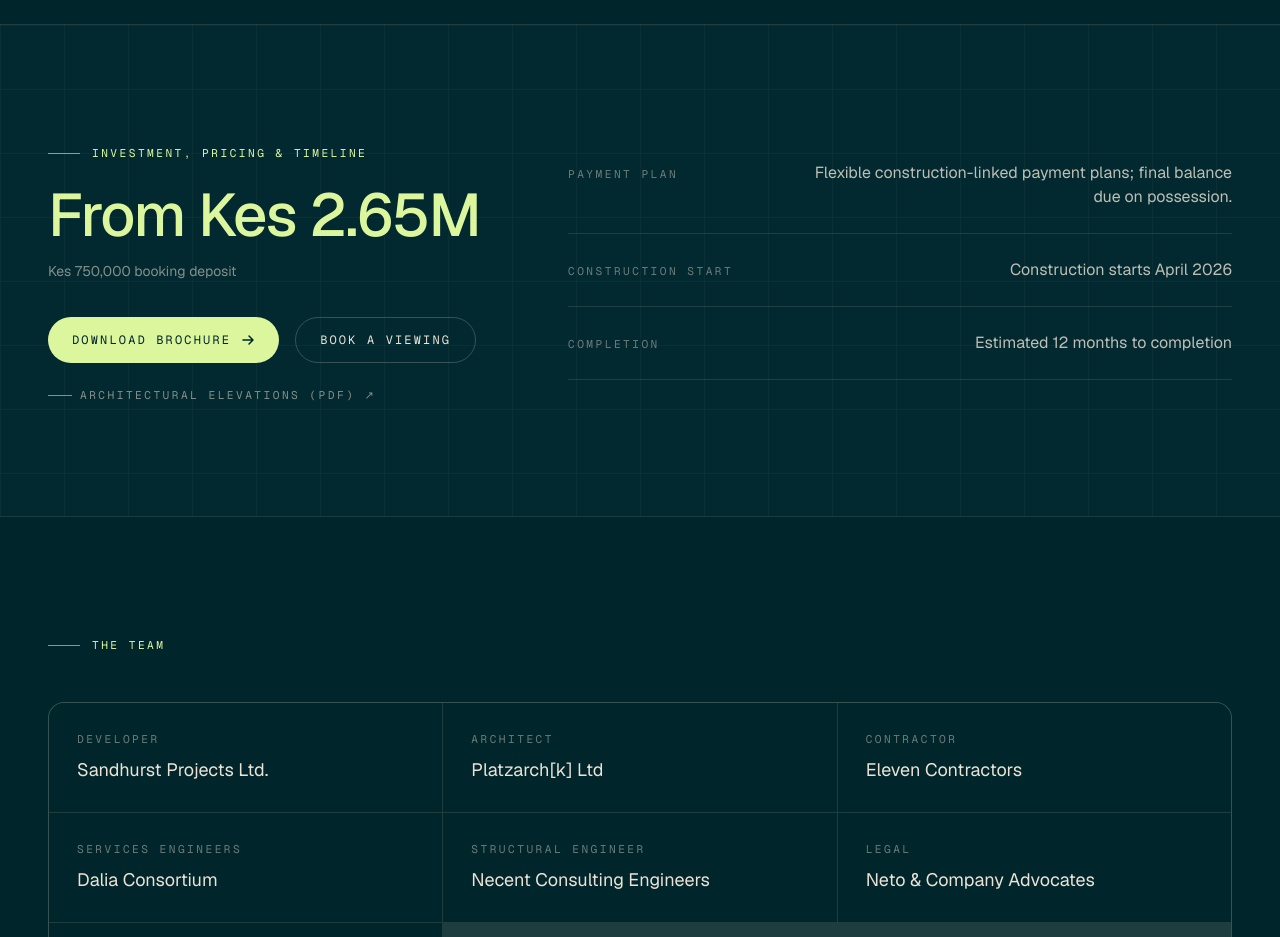
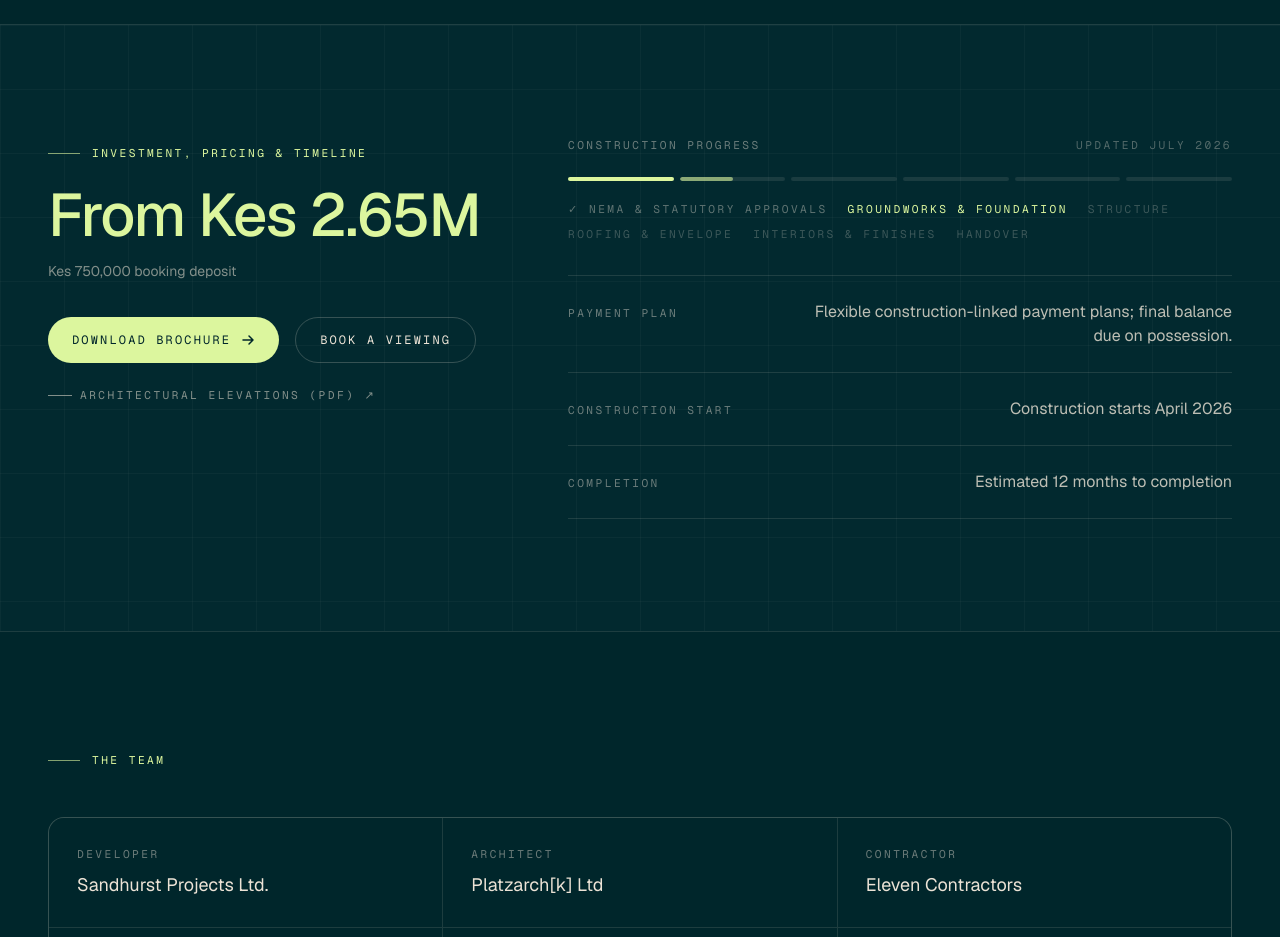
Before and after one commit to odawosm/sandhurst_project, a Next.js app: page /projects/the-woods-ogango in a window 1280 px wide. Shown: the part 5840-6777 px from the top of the page. Built offline with nearby package versions, Linux system fonts and the light colour scheme.

Commit message:
Feature: Add construction progress tracker to the project Investment section

```diff
--- a/components/project/ProjectInvestment.jsx
+++ b/components/project/ProjectInvestment.jsx
@@ -1,6 +1,61 @@
 import Container from "@/components/ui/Container";
 import Eyebrow from "@/components/ui/Eyebrow";
 import Button from "@/components/ui/Button";
+
+const segment = {
+  complete: "bg-accent",
+  current: "bg-cream/10",
+  upcoming: "bg-cream/10",
+};
+
+const phaseText = {
+  complete: "text-cream/40",
+  current: "text-accent",
+  upcoming: "text-cream/25",
+};
+
+function ConstructionProgress({ progress }) {
+  const { phases, updated } = progress;
+  const done = phases.filter((p) => p.status === "complete").length;
+  const current = phases.find((p) => p.status === "current");
+
+  return (
+    <div className="border-b border-line pb-8">
+      <div className="flex flex-wrap items-baseline justify-between gap-x-4 gap-y-1">
+        <span className="label text-cream/45">Construction Progress</span>
+        <span className="label text-cream/35">Updated {updated}</span>
+      </div>
+
+      <div
+        className="mt-6 flex gap-1.5"
+        role="img"
+        aria-label={`Construction progress: ${done} of ${phases.length} phases complete${
+          current ? `, currently ${current.label}` : ""
+        }`}
+      >
+        {phases.map((p) => (
+          <div key={p.label} className={`h-1 flex-1 overflow-hidden rounded-full ${segment[p.status]}`}>
+            {p.status === "current" && (
+              <div className="h-full w-1/2 rounded-full bg-accent motion-safe:animate-pulse" />
+            )}
+          </div>
+        ))}
+      </div>
+
+      <ol className="mt-5 flex flex-wrap gap-x-5 gap-y-2">
+        {phases.map((p) => (
+          <li key={p.label} className={`label ${phaseText[p.status]}`}>
+            {p.status === "complete" && <span aria-hidden="true">✓ </span>}
+            {p.label}
+            <span className="sr-only">
+              {p.status === "complete" ? " (complete)" : p.status === "current" ? " (in progress)" : " (upcoming)"}
+            </span>
+          </li>
+        ))}
+      </ol>
+    </div>
+  );
+}
 
 export default function ProjectInvestment({ project }) {
   const rows = [
@@ -40,7 +95,9 @@ export default function ProjectInvestment({ project }) {
               </a>
             )}
           </div>
-          <dl className="lg:col-span-7">
+          <div className="lg:col-span-7">
+            {project.progress && <ConstructionProgress progress={project.progress} />}
+            <dl>
               {rows.map(([k, v]) => (
                 <div
                   key={k}
@@ -52,6 +109,7 @@ export default function ProjectInvestment({ project }) {
               ))}
             </dl>
           </div>
+        </div>
       </Container>
     </section>
   );
```
Also changed, not shown: lib/projects.js, 1 other file (tests, documents, lock files or other folders). Lines whose indentation alone changed are shown as unchanged.
